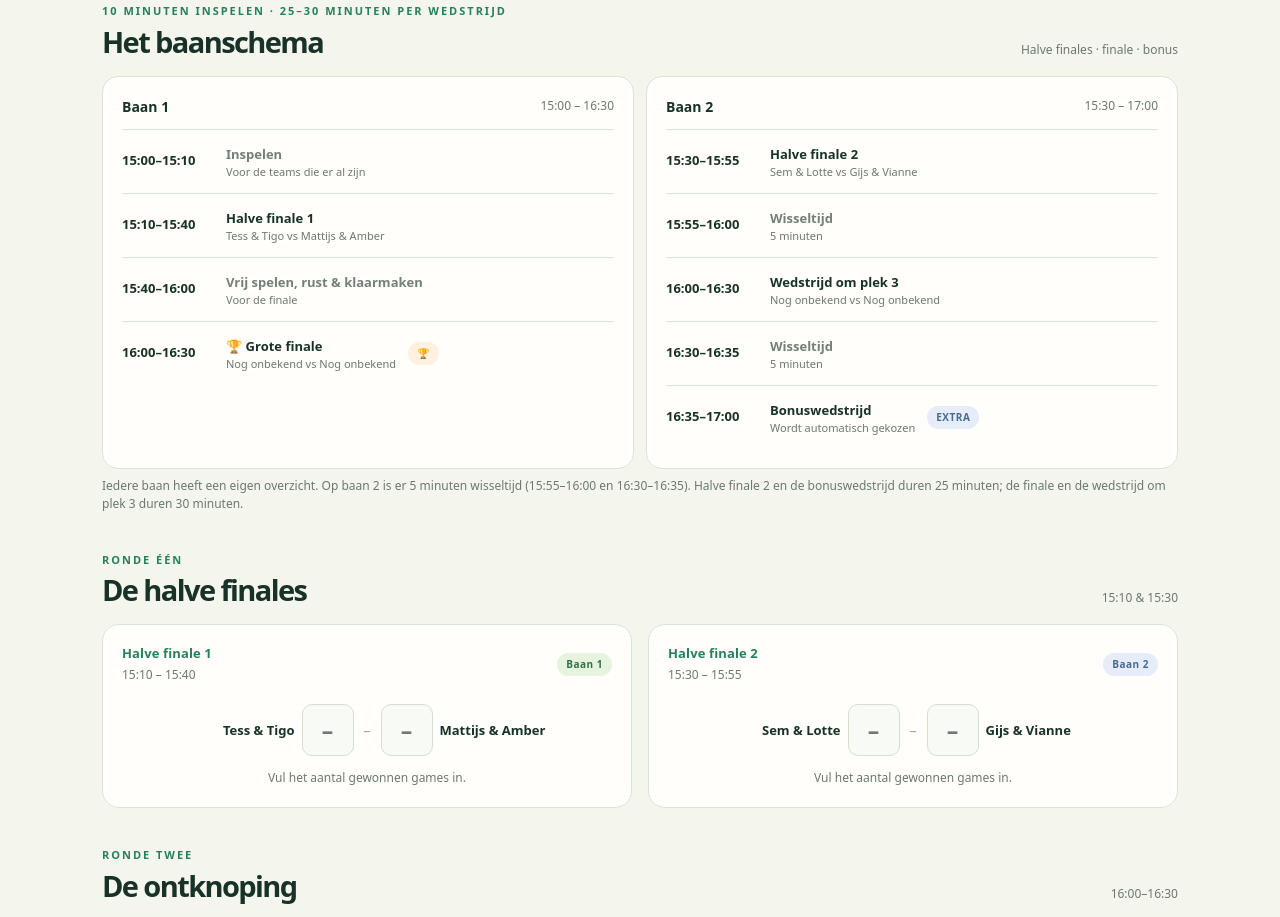
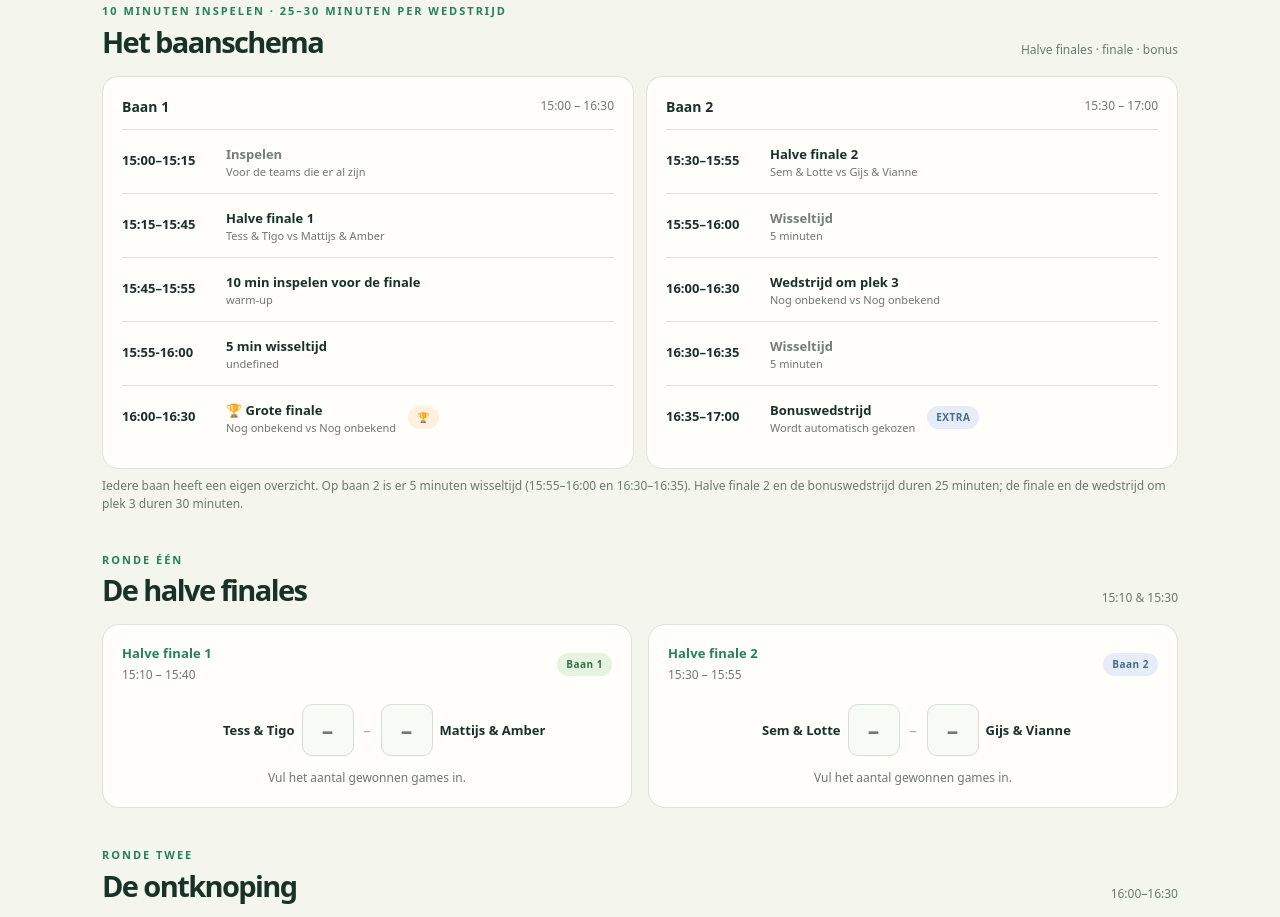
Before and after one commit to Tigo1999/Padeltoernooitje, a plain HTML site: page index.html in a window 1280 px wide. Shown: the part 1001-1918 px from the top of the page. Drawn offline with Linux system fonts and the light colour scheme.

Commit message:
Update index.html

```diff
--- a/index.html
+++ b/index.html
@@ -253,9 +253,10 @@
       const b=bracket(),bonus=bonusDetails(),pairName=p=>p.map(i=>i===null?'Nog onbekend':teams[i]).join(' vs ');
       const layout=[
         {title:'Baan 1',range:'15:00 – 16:30',slots:[
-          ['15:00–15:10','Inspelen','Voor de teams die er al zijn','warmup'],
-          ['15:10–15:40','Halve finale 1',pairName(b.semi1),''],
-          ['15:40–16:00','Vrij spelen, rust & klaarmaken','Voor de finale','warmup'],
+          ['15:00–15:15','Inspelen','Voor de teams die er al zijn','warmup'],
+          ['15:15–15:45','Halve finale 1',pairName(b.semi1),''],
+          ['15:45–15:55','10 min inspelen voor de finale','warm-up'],
+          ['15:55-16:00','5 min wisseltijd'],
           ['16:00–16:30','🏆 Grote finale',pairName(b.final),'final']
         ]},
         {title:'Baan 2',range:'15:30 – 17:00',slots:[
```
